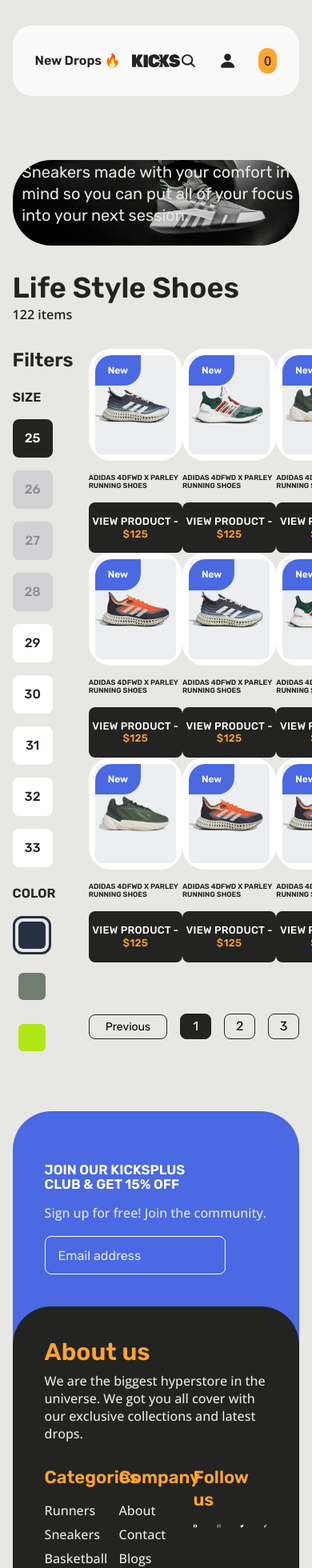
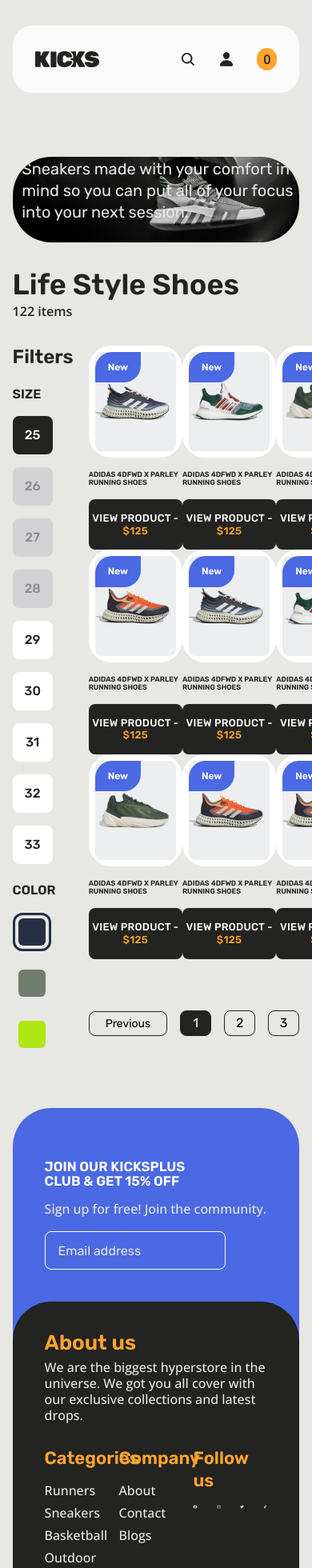
Before and after one commit to hasnaat-iftikhar/ecommerce-kicks, a Next.js app: page /product/all in a window 390 px wide. Shown: the top 1960 px of the page at 80% size. Built offline with nearby package versions, Linux system fonts and the light colour scheme.

Commit message:
feat: Worked on header responsive view

```diff
--- a/components/layout/footer/index.jsx
+++ b/components/layout/footer/index.jsx
@@ -21,7 +21,7 @@ const ColumnHeading = ({ className = "", size, children }) => (
   <h5
     className={`text-yellow font-semibold ${
       size === "lg"
-        ? "text-[30px] leading-[34px] lg:text-[36px] lg:leading-[42.66px]"
+        ? "text-[26px] leading-[24px] md:text-[30px] md:leading-[34px] lg:text-[36px] lg:leading-[42.66px]"
         : size === "md"
         ? "text-[22px] leading-[28px] lg:text-[24px] lg:leading-[28px]"
         : ""
@@ -33,7 +33,7 @@ const ColumnHeading = ({ className = "", size, children }) => (
 
 const ColumnText = ({ className = "", children }) => (
   <p
-    className={`text-[16px] leading-[22px] lg:text-[18px] lg:leading-[27px] xl:text-[20px] text-gray font-medium ${OpenSans.className} ${className}`}
+    className={`text-[16px] leading-[20px] lg:text-[18px] lg:leading-[27px] xl:text-[20px] text-gray font-medium ${OpenSans.className} ${className}`}
   >
     {children}
   </p>
@@ -117,7 +117,7 @@ const Footer = ({ className = "" }) => {
           <ColumnText className="mt-4">
             Sign up for free! Join the community.
           </ColumnText>
-          <form className="mt-[18px] lg:mt-6 xl:mt-8 max-w-[44vw] lg:max-w-[448px] flex flex-row gap-x-1">
+          <form className="mt-[18px] lg:mt-6 xl:mt-8 max-w-[48vw] md:max-w-[44vw] lg:max-w-[448px] flex flex-row gap-x-1">
             <Input
               name="email-address"
               placeholder="Email address"
--- a/components/layout/header/index.jsx
+++ b/components/layout/header/index.jsx
@@ -25,7 +25,7 @@ const Header = ({ className }) => {
     <header
       className={`bg-fa_white rounded-3xl flex justify-between items-center p-[28px] lg:p-8  ${className}`}
     >
-      <div className="w-[40%] flex justify-start items-center gap-x-10">
+      <div className="w-[40%] justify-start items-center gap-x-10 hidden sm:flex">
         {menu.map((item, i) => (
           <Link
             href={item.link}
@@ -36,9 +36,9 @@ const Header = ({ className }) => {
           </Link>
         ))}
       </div>
-      <div className="w-[20%] flex justify-center items-center">
+      <div className="sm:w-[20%] flex justify-center items-center">
         <Image
-          className="cursor-pointer"
+          className="cursor-pointer w-[80px] h-[auto] sm:w-[128px] sm:h-[32px]"
           src={HeaderLogo}
           alt="Kicks - Ecommerce store"
           width={128}
@@ -50,10 +50,10 @@ const Header = ({ className }) => {
           }}
         />
       </div>
-      <div className="w-[40%] flex justify-end items-center gap-x-[28px] lg:gap-x-10">
+      <div className="w-[40%] flex justify-end items-center gap-x-[28px] sm:gap-x-[20px] md:gap-x-[28px] lg:gap-x-10">
         <button>
           <Image
-            className="cursor-pointer"
+            className="cursor-pointer w-[22px] h-[22px] md:w-[28px] md:h-[28px]"
             src={SearchIcon}
             alt="Search your fav shoe now!"
             width={28}
@@ -62,7 +62,7 @@ const Header = ({ className }) => {
         </button>
         <button>
           <Image
-            className="cursor-pointer"
+            className="cursor-pointer w-[22px] h-[22px] md:w-[28px] md:h-[28px]"
             src={UserIcon}
             alt="View your profile"
             width={28}
@@ -71,7 +71,7 @@ const Header = ({ className }) => {
         </button>
         <Link
           href="/cart"
-          className="bg-yellow w-[32px] h-[32px] flex justify-center items-center rounded-full"
+          className="bg-yellow w-[28px] h-[28px] md:w-[32px] md:h-[32px] flex justify-center items-center rounded-full"
         >
           <p
             className={`text-gray_dark text-base ${OpenSans.className} font-semibold cursor-pointer`}
--- a/pages/index.jsx
+++ b/pages/index.jsx
@@ -24,7 +24,7 @@ export default function Home() {
       <CategoriesSection />
       <ReviewsSection />
       <Container>
-        <Footer className="mb-[68px]" />
+        <Footer className="mb-[48px] md:mb-[68px]" />
       </Container>
     </MainLayout>
   );
```
